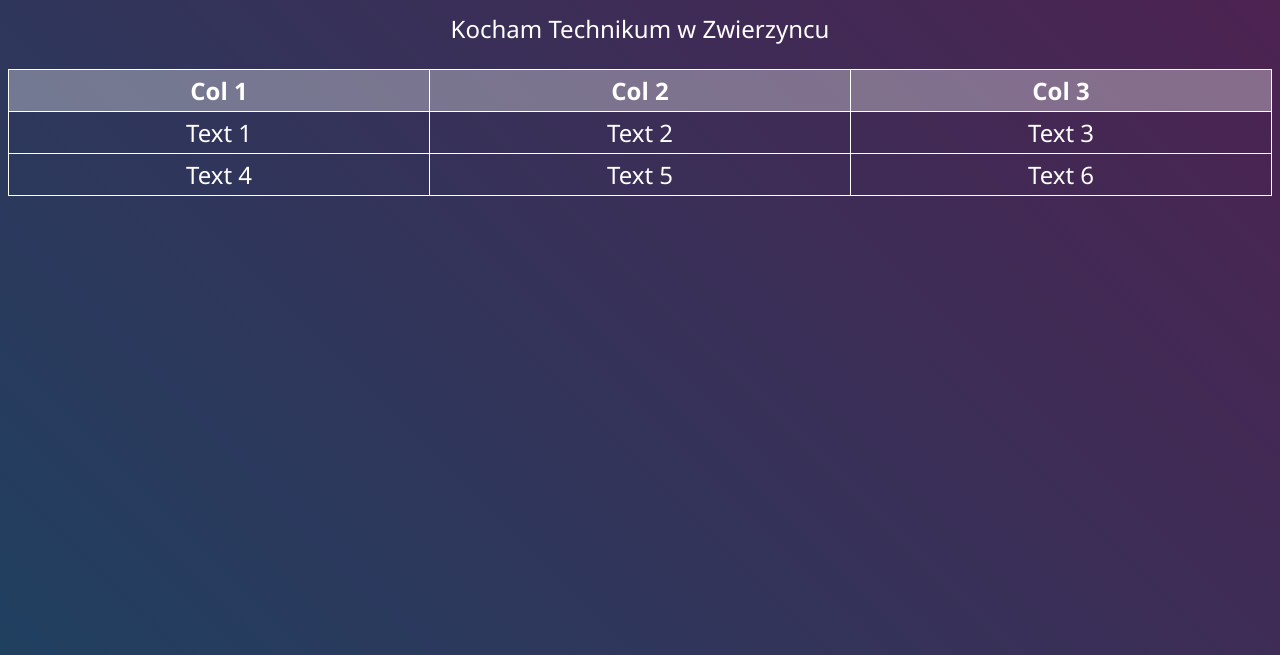
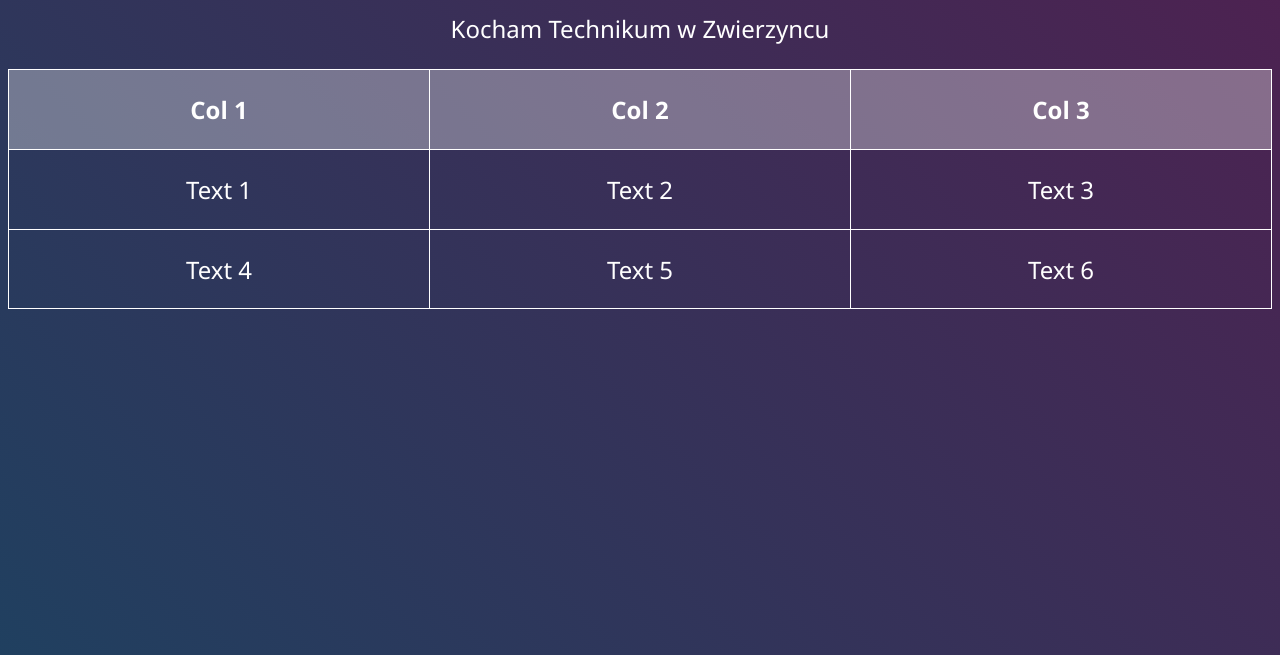
Before and after one commit to p1rozh04ek/pirozhok, a plain HTML site: page index.html in a window 1280 px wide. Shown: the part 145-800 px from the top of the page. Drawn offline with Linux system fonts and the light colour scheme.

Commit message:
Update index.html

```diff
--- a/index.html
+++ b/index.html
@@ -17,7 +17,7 @@
 <body>
   <h1>Hi!</h1>
   <p>Kocham Technikum w Zwierzyncu</p>
-  <table style="width: 100%;">
+  <table style="width: 100%; height: 30vh;">
     <tr>
       <th>Col 1</th>
       <th>Col 2</th>
```
